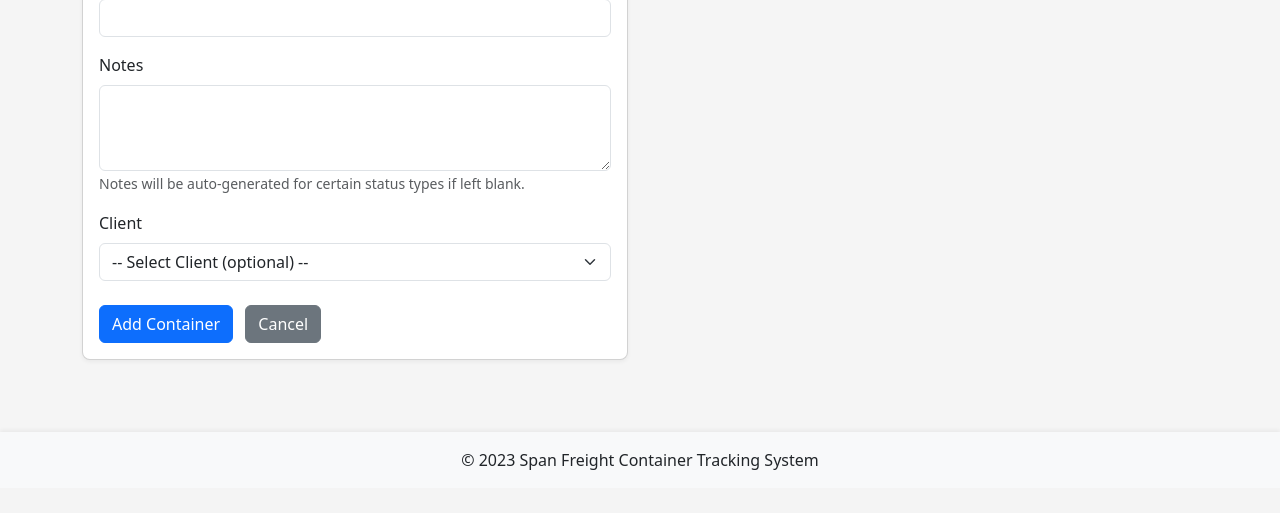
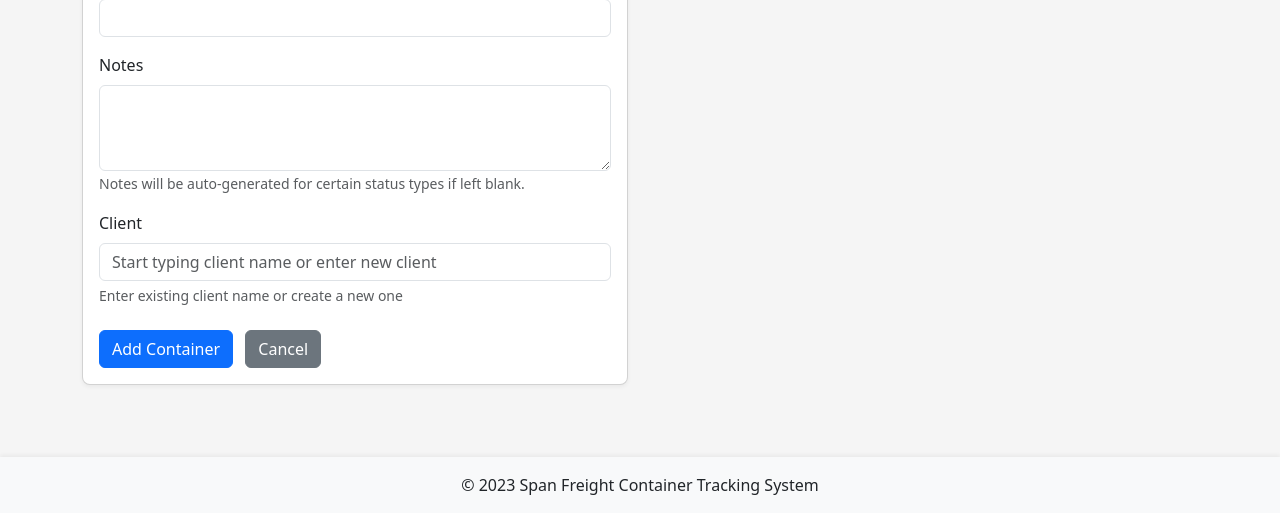
Before and after one commit to SpanFreight/tracking, a Flask app: page /containers/add in a window 1280 px wide. Shown: the part 1344-1857 px from the top of the page. Before the commit the page ends 1814 px from the top, so only its background shows below. Run offline with Flask 3, Linux system fonts and the light colour scheme; a user stored in the database is signed in; tables that the repository leaves empty hold one stand-in row (values such as "Sample post").

Commit message:
first commit

```diff
--- a/app.py
+++ b/app.py
@@ -720,6 +720,30 @@ def register():
 def profile():
     return render_template('profile.html')
 
+# Add this new API endpoint for client autocomplete
+@app.route('/api/search-clients/<query>')
+@login_required
+def search_clients(query):
+    """API endpoint to search for clients by partial name"""
+    if not query or len(query) < 2:
+        return jsonify([])
+
+    # Search for clients that match the query string (case-insensitive)
+    clients = Client.query.filter(
+        Client.name.ilike(f'%{query}%')
+    ).limit(10).all()
+
+    results = []
+    for client in clients:
+        results.append({
+            'id': client.id,
+            'name': client.name,
+            'contact_person': client.contact_person or ""
+        })
+
+    return jsonify(results)
+
+# Modify the add_container route to handle the client name autocomplete
 @app.route('/containers/add', methods=['GET', 'POST'])
 @login_required
 def add_container():
@@ -1038,10 +1062,28 @@ def add_container():
             if request.form.get('stripping_date'):
                 stripping_date = datetime.strptime(request.form.get('stripping_date'), '%Y-%m-%d')
 
-            # Get client_id if provided
-            client_id = request.form.get('client_id')
-            if client_id == '':
-                client_id = None
+            # Handle client name from autocomplete instead of client_id
+            client_id = None
+            client_name = request.form.get('client_name', '').strip()
+
+            if client_name:
+                # Try to find existing client by name (case insensitive)
+                client = Client.query.filter(Client.name.ilike(client_name)).first()
+
+                if client:
+                    # Use existing client
+                    client_id = client.id
+                    logger.info(f"Using existing client: {client.name} (ID: {client.id})")
+                else:
+                    # Create new client with this name
+                    new_client = Client(
+                        name=client_name,
+                        created_at=datetime.utcnow()
+                    )
+                    db.session.add(new_client)
+                    db.session.flush()  # Get ID without committing
+                    client_id = new_client.id
+                    logger.info(f"Created new client: {client_name} (ID: {client_id})")
 
             # Check if container already exists
             existing_container = Container.query.filter_by(container_number=container_number).first()
@@ -3707,7 +3749,7 @@ def admin_reports():
     clients_with_containers = []
     for client in Client.query.all():
         container_count = Container.query.filter_by(client_id=client.id).count()
-        if container_count > 0:  # Only include clients with containers
+        if (container_count > 0):  # Only include clients with containers
             clients_with_containers.append({
                 'id': client.id,
                 'name': client.name,
--- a/templates/add_container.html
+++ b/templates/add_container.html
@@ -114,14 +114,17 @@
                         <small class="form-text text-muted">Notes will be auto-generated for certain status types if left blank.</small>
                     </div>
 
+                    <!-- Replace the client dropdown with autocomplete field -->
                     <div class="mb-3">
-                        <label for="client_id" class="form-label">Client</label>
-                        <select class="form-select" id="client_id" name="client_id">
-                            <option value="">-- Select Client (optional) --</option>
-                            {% for client in clients %}
-                            <option value="{{ client.id }}" {% if container and container.client_id == client.id %}selected{% endif %}>{{ client.name }}</option>
-                            {% endfor %}
-                        </select>
+                        <label for="client_name" class="form-label">Client</label>
+                        <div class="position-relative">
+                            <input type="text" class="form-control" id="client_name" name="client_name"
+                                   placeholder="Start typing client name or enter new client">
+                            <div id="client-suggestions" class="position-absolute w-100 mt-1 d-none"
+                                 style="z-index: 1000; max-height: 200px; overflow-y: auto; background: white; border: 1px solid #ccc; border-radius: 4px;">
+                            </div>
+                        </div>
+                        <div class="form-text">Enter existing client name or create a new one</div>
                     </div>
 
                     <div class="mt-4">
@@ -222,4 +225,86 @@
         </div>
     </div>
 </div>
+
+<!-- Add JavaScript for client autocomplete at the bottom of the file -->
+<script>
+document.addEventListener('DOMContentLoaded', function() {
+    const clientInput = document.getElementById('client_name');
+    const suggestionsList = document.getElementById('client-suggestions');
+    let debounceTimer;
+
+    // Add event listener for input changes
+    clientInput.addEventListener('input', function() {
+        const query = this.value.trim();
+
+        // Clear previous timeout
+        clearTimeout(debounceTimer);
+
+        // Hide suggestions if input is empty
+        if (query.length < 2) {
+            suggestionsList.classList.add('d-none');
+            return;
+        }
+
+        // Debounce the API call to prevent too many requests
+        debounceTimer = setTimeout(() => {
+            // Make API call to search for clients
+            fetch(`/api/search-clients/${encodeURIComponent(query)}`)
+                .then(response => response.json())
+                .then(data => {
+                    // Clear previous suggestions
+                    suggestionsList.innerHTML = '';
+
+                    if (data.length > 0) {
+                        // Create and add suggestion items
+                        data.forEach(client => {
+                            const item = document.createElement('div');
+                            item.className = 'p-2 suggestion-item';
+                            item.textContent = client.name;
+                            item.style.cursor = 'pointer';
+                            item.style.borderBottom = '1px solid #eee';
+
+                            // Add hover effect
+                            item.addEventListener('mouseenter', function() {
+                                this.style.backgroundColor = '#f0f0f0';
+                            });
+
+                            item.addEventListener('mouseleave', function() {
+                                this.style.backgroundColor = '';
+                            });
+
+                            // Add click handler to select this client
+                            item.addEventListener('click', function() {
+                                clientInput.value = client.name;
+                                suggestionsList.classList.add('d-none');
+                            });
+
+                            suggestionsList.appendChild(item);
+                        });
+
+                        // Show suggestions
+                        suggestionsList.classList.remove('d-none');
+                    } else {
+                        // Show "No matches" message
+                        const noMatch = document.createElement('div');
+                        noMatch.className = 'p-2 text-muted';
+                        noMatch.textContent = 'No matching clients found. New client will be created.';
+                        suggestionsList.appendChild(noMatch);
+                        suggestionsList.classList.remove('d-none');
+                    }
+                })
+                .catch(error => {
+                    console.error('Error fetching client suggestions:', error);
+                });
+        }, 300); // 300ms debounce delay
+    });
+
+    // Hide suggestions when clicking outside
+    document.addEventListener('click', function(event) {
+        if (event.target !== clientInput && !suggestionsList.contains(event.target)) {
+            suggestionsList.classList.add('d-none');
+        }
+    });
+});
+</script>
 {% endblock %}
```
Also changed, not shown: README.md.
